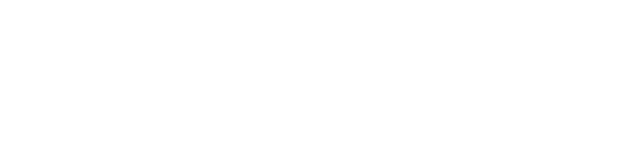
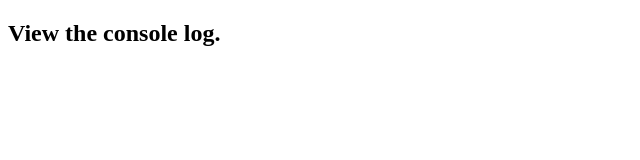
Before and after one commit to Jault1/software-2.1-js-variables, a plain HTML site: page index.html in a window 1280 px wide. Shown: the whole page, without its empty margins (0-640 px from the left). Drawn offline with Linux system fonts and the light colour scheme.

Commit message:
New push

```diff
--- a/index.html
+++ b/index.html
@@ -7,6 +7,7 @@
     <script src="script.js"></script>
 </head>
 <body>
+    <h2>View the console log.</h2>
 
 </body>
 </html>
```
